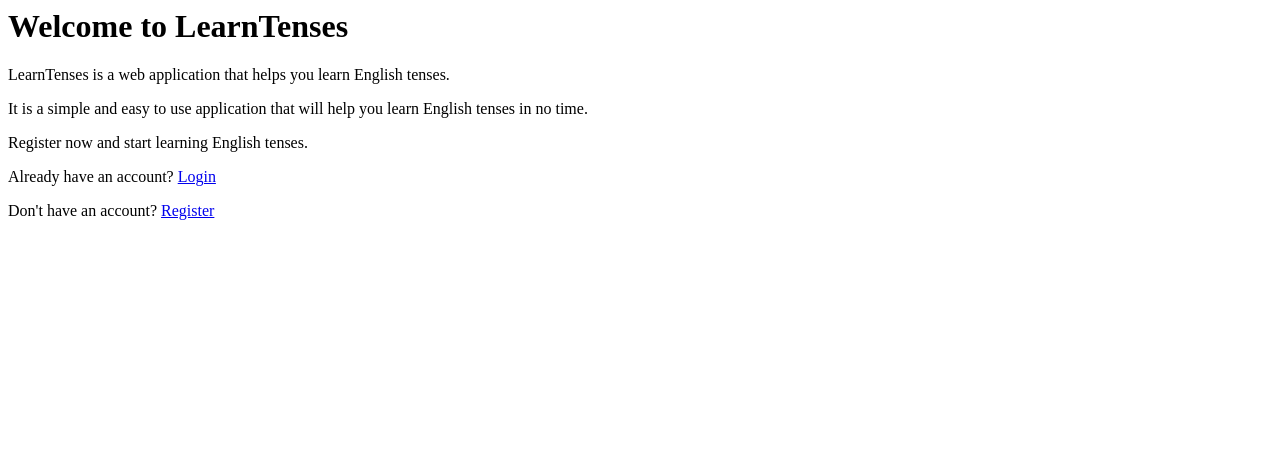
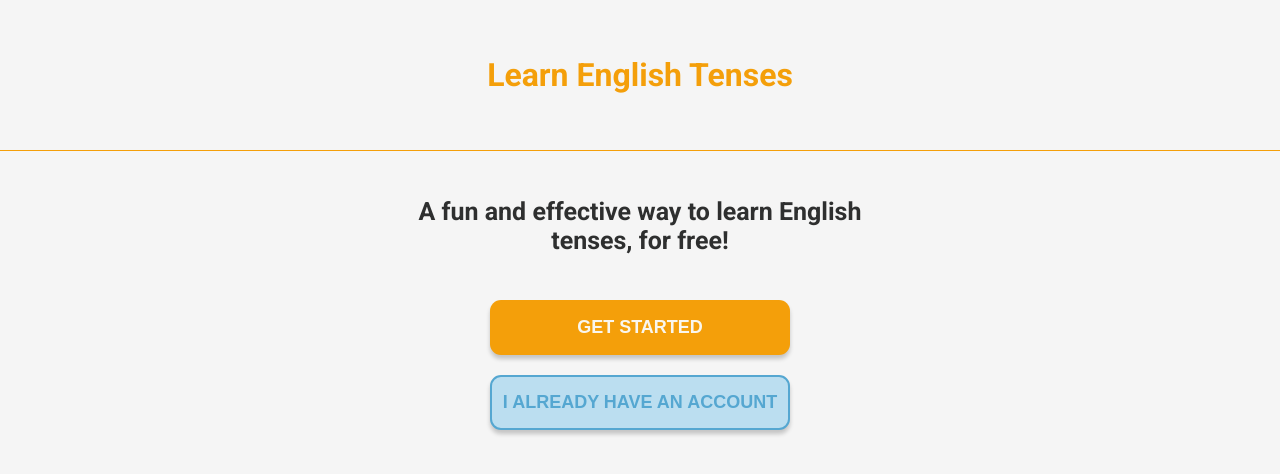
Before and after one commit to frankoklepac/zavrsni-rad, a Django app: page /home/landing/ in a window 1280 px wide. Shown: the top 474 px of the page. Run offline with Django 4.2, Linux system fonts and the light colour scheme.

Commit message:
Styled the landing page and the register page is currently work in progress.

```diff
--- a/LearnEnglishTenses/learntenses/templates/learntenses/base.html
+++ b/LearnEnglishTenses/learntenses/templates/learntenses/base.html
@@ -5,7 +5,7 @@
     <meta name="viewport" content="width=device-width, initial-scale=1.0">
     <title>Learn English Tenses</title>
     {% load static %}
-    <link href="{% static 'learntenses/css/styles.css' %}" rel="stylesheet">
+    <link href="{% static 'learntenses/styles.css' %}" rel="stylesheet">
 </head>
 <body>
   <h1>Cujemo li se?</h1>
--- a/LearnEnglishTenses/learntenses/templates/learntenses/landing.html
+++ b/LearnEnglishTenses/learntenses/templates/learntenses/landing.html
@@ -1,6 +1,32 @@
-<h1>Welcome to LearnTenses</h1>
-<p>LearnTenses is a web application that helps you learn English tenses.</p>
-<p>It is a simple and easy to use application that will help you learn English tenses in no time.</p>
-<p>Register now and start learning English tenses.</p>
-<p>Already have an account? <a href="{% url 'home:login' %}">Login</a></p>
-<p>Don't have an account? <a href="{% url 'home:register' %}">Register</a></p>
+<!DOCTYPE html>
+<html lang="en">
+<head>
+  <meta charset="UTF-8">
+  <meta name="viewport" content="width=device-width, initial-scale=1.0">
+  <title>Welcome to Learn English Tenses!</title>
+  {% load static %}
+  <link href="{% static 'learntenses/styles/landing.css' %}" rel="stylesheet">
+</head>
+<body>
+  <div class="header-landing">
+    <h1>Learn English Tenses</h1>
+  </div>
+  <div class="container-landing">
+    <div>
+      <p>A fun and effective way to learn English tenses, for free!</p>
+    </div>
+    <div class="buttons-landing">
+      <a href="{% url 'home:register' %}">
+        <div>
+          <button class="register-btn">GET STARTED</button>
+        </div>
+      </a>
+      <a href="{% url 'home:login' %}">
+        <div>
+          <button class="login-btn">I ALREADY HAVE AN ACCOUNT</button>
+        </div>
+      </a>
+    </div>
+  </div>
+</body>
+</html>
--- a/LearnEnglishTenses/learntenses/templates/learntenses/task_detail.html
+++ b/LearnEnglishTenses/learntenses/templates/learntenses/task_detail.html
@@ -42,8 +42,8 @@
                     fetch(`/home/mark_as_completed/${taskId}/`, {
                         method: 'POST',
                         headers: {
-                            'Content-Type': 'application/json',
-                            'X-CSRFToken': document.querySelector('[name=csrfmiddlewaretoken]').value
+                            'X-CSRFToken': getCookie('csrftoken'),
+                            'Content-Type': 'application/json'
                         }
                     })
                     .then(response => response.json())
```
Also changed, not shown: LearnEnglishTenses/learntenses/templates/registration/register.html (+24 -0 lines).
